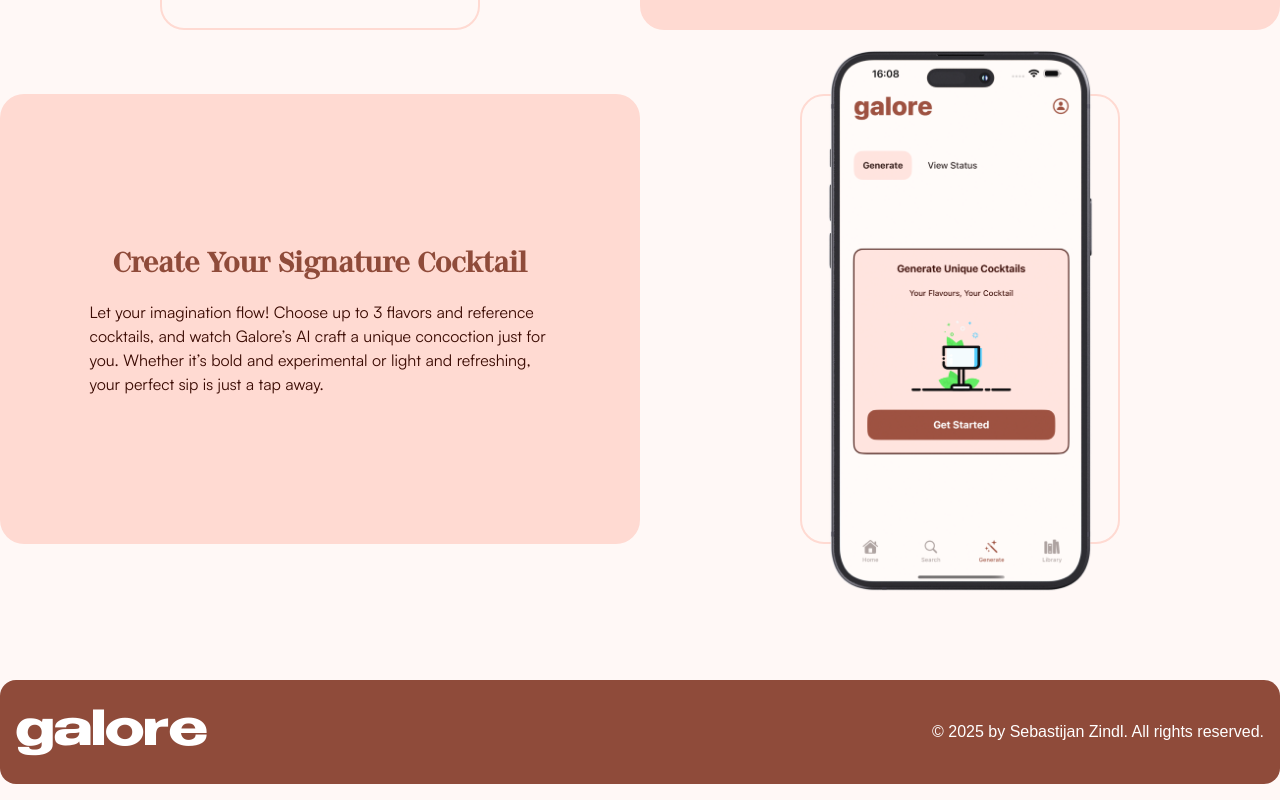
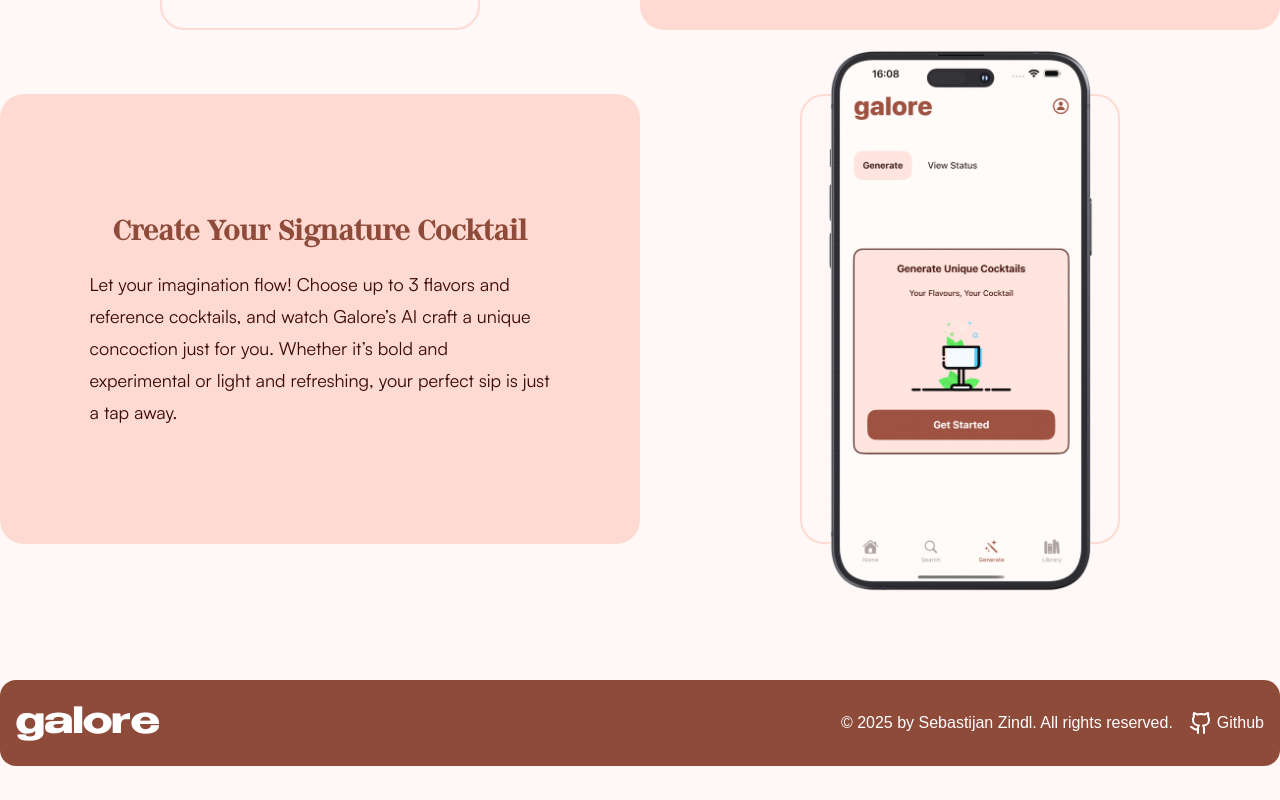
Before and after one commit to m1thrandir225/galore-landing, a Next.js app: page / in a window 1280 px wide. Shown: the part 1304-2104 px from the top of the page. Built offline with nearby package versions, Linux system fonts and the light colour scheme; grey boxes are pictures that could not be loaded.

Commit message:
feat: added @tailwind/typography

```diff
--- a/package.json
+++ b/package.json
@@ -20,6 +20,7 @@
   },
   "devDependencies": {
     "@eslint/eslintrc": "^3",
+    "@tailwindcss/typography": "^0.5.16",
     "@types/node": "^20",
     "@types/react": "^19",
     "@types/react-dom": "^19",
--- a/src/components/DetailGrid.tsx
+++ b/src/components/DetailGrid.tsx
@@ -1,30 +1,26 @@
-"use client"
-import React, {useRef} from "react"
+"use client";
+import React, { useRef } from "react";
 import { motion } from "motion/react";
 
 type DetailImageBlockProps = {
-    type: "image",
-    imageURL: string
-    index: number,
-    containerRef: React.RefObject<HTMLDivElement | null>
-}
+  type: "image";
+  imageURL: string;
+  index: number;
+  containerRef: React.RefObject<HTMLDivElement | null>;
+};
 
 type DetailTextBlockProps = {
-    type: "text",
-    title: string
-    description: string
-    index: number,
-}
+  type: "text";
+  title: string;
+  description: string;
+  index: number;
+};
 
 const DetailImageBlock: React.FC<DetailImageBlockProps> = (props) => {
-    const {
-        imageURL,
-        index,
-        containerRef
-    } = props;
+  const { imageURL, index, containerRef } = props;
 
   return (
-        <div className="w-1/2 mx-auto h-[450px] border-2 border-mainContainer rounded-[24px] relative overflow-visible hover:bg-mainContainer transition-all ease-in-out duration-200">
+    <div className="w-1/2 mx-auto h-[450px] border-2 border-mainContainer rounded-[24px] relative overflow-visible group hover:bg-mainContainer transition-all ease-in-out duration-200">
       <motion.div
         className="absolute inset-0"
         initial={{
@@ -36,37 +32,36 @@ const DetailImageBlock: React.FC<DetailImageBlockProps> = (props) => {
           opacity: 1,
         }}
         transition={{
-                    delay: 0.25 * index ,
+          delay: 0.25 * index,
           duration: 1,
           type: "spring",
           bounce: 0.25,
-                    damping: 20
+          damping: 20,
         }}
-                viewport={{ root: containerRef}}
+        viewport={{ root: containerRef, once: true }}
       >
         <img
           src={imageURL}
           alt={`detailed-image-${index}`}
-                    className="absolute -top-[50px] left-1/2 transform -translate-x-1/2 z-10"
+          className="absolute -top-[50px] left-1/2 transform -translate-x-1/2 z-10 group-hover:scale-105 transition-transform ease-[cubic-bezier(0.5, 0, 0.75, 0)] duration-200"
           style={{
             objectFit: "contain",
             width: "100%",
-                        height: "550px"
+            height: "550px",
           }}
         />
       </motion.div>
     </div>
-    )
-}
+  );
+};
 
 const DetailTextBlock: React.FC<DetailTextBlockProps> = (props) => {
-    const {title, description, index} = props;
+  const { title, description, index } = props;
 
   return (
-        <div
-            className="w-full h-[450px] bg-mainContainer rounded-[24px] relative p-8 flex flex-col gap-4 items-center justify-center">
+    <div className="w-full h-[450px] bg-mainContainer rounded-[24px] relative p-8 flex flex-col gap-4 items-center justify-center">
       <motion.h2
-                className="text-[28px] font-bold text-main font-stardom max-w-[80%] mx-auto text-center"
+        className="text-[28px]  font-bold text-main font-stardom max-w-[80%] mx-auto text-center"
         initial={{
           y: index % 2 == 0 ? 100 : -100,
           opacity: 0,
@@ -80,11 +75,14 @@ const DetailTextBlock: React.FC<DetailTextBlockProps> = (props) => {
           duration: 1,
           type: "spring",
           bounce: 0.25,
-                    damping: 20
+          damping: 20,
         }}
-            >{title}</motion.h2>
+        viewport={{ once: true }}
+      >
+        {title}
+      </motion.h2>
       <motion.p
-                className="text-[16px] text-onMainContainer font-satoshi max-w-[80%] mx-auto"
+        className="prose text-onMainContainer font-satoshi max-w-[80%] lg:prose-lg mx-auto"
         initial={{
           y: index % 2 == 0 ? 100 : -100,
           opacity: 0,
@@ -98,37 +96,55 @@ const DetailTextBlock: React.FC<DetailTextBlockProps> = (props) => {
           duration: 1,
           type: "spring",
           bounce: 0.25,
-                    damping: 20
+          damping: 20,
         }}
-            >{description}</motion.p>
+        viewport={{ once: true }}
+      >
+        {description}
+      </motion.p>
     </div>
-    )
-}
+  );
+};
 
 const DetailGrid: React.FC = () => {
   const containerRef = useRef<HTMLDivElement | null>(null);
 
   const blocks: (DetailImageBlockProps | DetailTextBlockProps)[] = [
-        {type: "image", imageURL: "/cocktail-details-mockup.png", index: 1, containerRef: containerRef},
+    {
+      type: "image",
+      imageURL: "/cocktail-details-mockup.png",
+      index: 1,
+      containerRef: containerRef,
+    },
     {
       type: "text",
       title: "Dive Into the Details",
-            description: "Every cocktail has a story. Explore ingredients, preparation steps, and flavor profiles in a beautifully designed view. Favorite your top picks and revisit them anytime to impress your guests or treat yourself!",
-            index: 2
+      description:
+        "Every cocktail has a story. Explore ingredients, preparation steps, and flavor profiles in a beautifully designed view. Favorite your top picks and revisit them anytime to impress your guests or treat yourself!",
+      index: 2,
     },
     {
       type: "text",
       title: "Create Your Signature Cocktail",
-            description: "Let your imagination flow! Choose up to 3 flavors and reference cocktails, and watch Galore’s AI craft a unique concoction just for you. Whether it’s bold and experimental or light and refreshing, your perfect sip is just a tap away.",
-            index: 3
+      description:
+        "Let your imagination flow! Choose up to 3 flavors and reference cocktails, and watch Galore’s AI craft a unique concoction just for you. Whether it’s bold and experimental or light and refreshing, your perfect sip is just a tap away.",
+      index: 3,
     },
-        { type: "image", imageURL: "/generate-mockup.png", index: 4, containerRef: containerRef },
+    {
+      type: "image",
+      imageURL: "/generate-mockup.png",
+      index: 4,
+      containerRef: containerRef,
+    },
   ];
 
-
-
   return (
-        <div ref={containerRef} className={"w-full container mx-auto grid grid-cols-2 grid-rows-2 gap-y-[64px] py-[120px]"}>
+    <div
+      ref={containerRef}
+      className={
+        "w-full container mx-auto grid grid-cols-2 grid-rows-2 gap-y-[64px] py-[120px]"
+      }
+    >
       {blocks.map((block, index) => {
         if (block.type === "image") {
           return <DetailImageBlock key={index} {...block} />;
@@ -138,7 +154,7 @@ const DetailGrid: React.FC = () => {
         return null;
       })}
     </div>
-    )
-}
+  );
+};
 
-export default DetailGrid
+export default DetailGrid;
--- a/src/components/Footer.tsx
+++ b/src/components/Footer.tsx
@@ -1,14 +1,26 @@
 "use client";
 import React from "react";
 import Logo from "./Logo";
+import Link from "next/link";
+import { GithubIcon } from "lucide-react";
 
 const Footer: React.FC = () => {
   return (
     <div className="w-full p-4 flex flex-row items-center justify-between rounded-2xl bg-main my-4">
-      <Logo size={48} className="text-onMain" />
-      <p className="text-onMain">
-        © 2025 by Sebastijan Zindl. All rights reserved.
-      </p>
+      <Logo size={36} className="text-onMain" />
+      <div className="flex flex-row gap-4 items-center">
+        <p className="text-onMain">
+          © 2025 by Sebastijan Zindl. All rights reserved.
+        </p>
+        <Link
+          href={"https://github.com/m1thrandir225/galore-ios"}
+          target="_blank"
+          className="hover:opacity-75 ease-in-out transition-opacity duration-200 text-onMain flex flex-row items-center gap-1"
+        >
+          <GithubIcon className="w-6 h-6" />
+          <span>Github</span>
+        </Link>
+      </div>
     </div>
   );
 };
--- a/tailwind.config.ts
+++ b/tailwind.config.ts
@@ -1,5 +1,5 @@
-import type {Config} from "tailwindcss";
-
+import type { Config } from "tailwindcss";
+import typography from "@tailwindcss/typography";
 export default {
   content: [
     "./src/pages/**/*.{js,ts,jsx,tsx,mdx}",
@@ -34,5 +34,5 @@ export default {
       },
     },
   },
-  plugins: [],
+  plugins: [typography()],
 } satisfies Config;
```
Also changed, not shown: 1 other file (tests, documents, lock files or other folders). Lines whose indentation alone changed are shown as unchanged.
